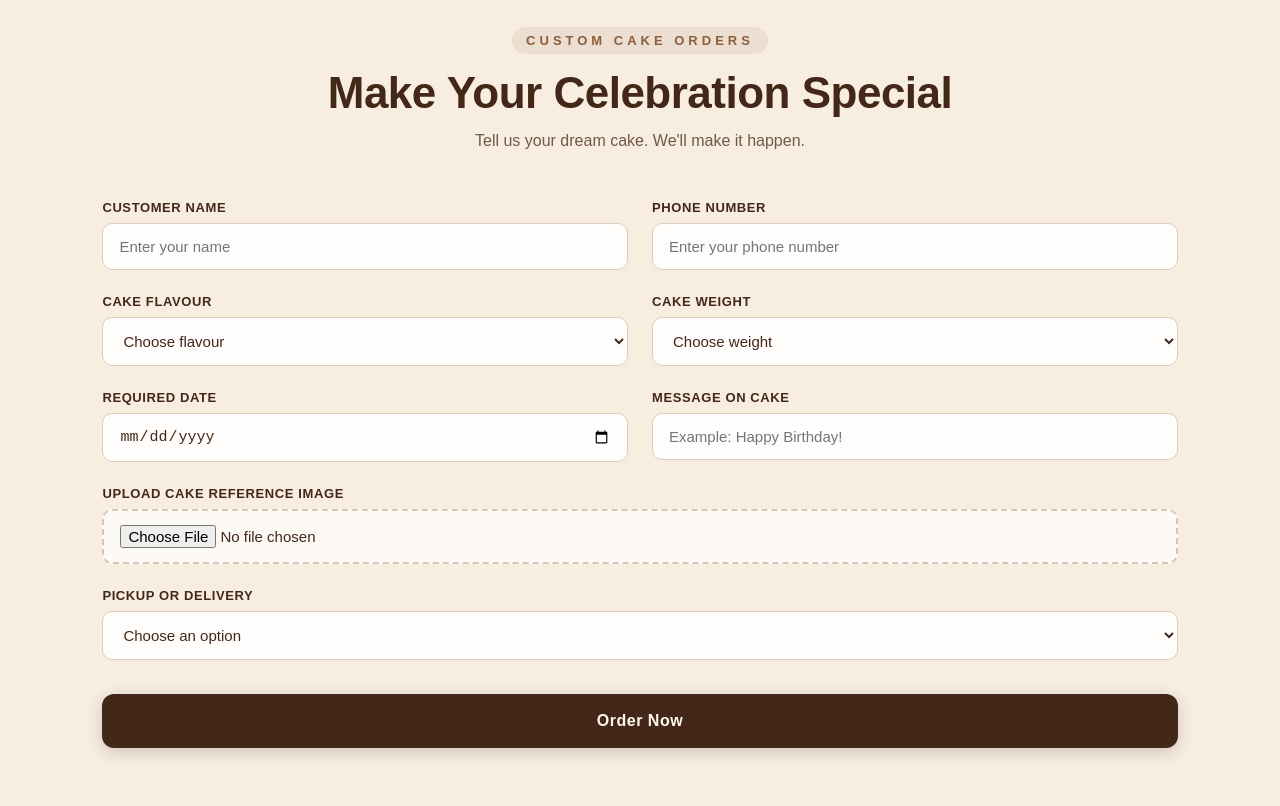
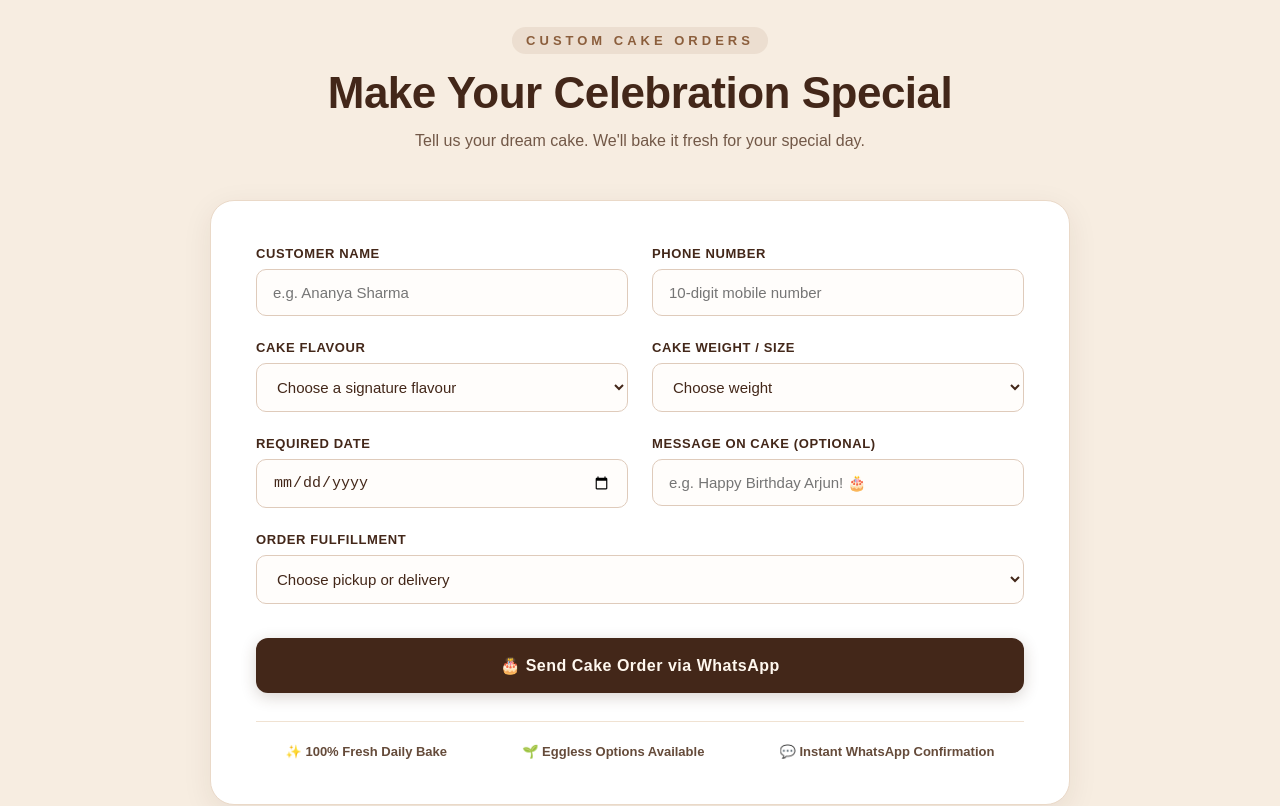
Before and after one commit to Vignesh0018/bakery-website, a React (Vite) app: page / in a window 1280 px wide. Shown: the part 1560-2366 px from the top of the page. Built offline with nearby package versions, Linux system fonts and the light colour scheme; no server answers; the database is empty.

Commit message:
Auto update: 2026-11-22 15:19:09

```diff
--- a/src/pages/Order.jsx
+++ b/src/pages/Order.jsx
@@ -1,15 +1,19 @@
-import React, { useState } from "react";
+import { useState } from "react";
 import { supabase } from "../lib/supabase";
 import "../styles/Order.css";
 
 function Order() {
   const [submitting, setSubmitting] = useState(false);
+  const [successMessage, setSuccessMessage] = useState("");
+  const [errorMessage, setErrorMessage] = useState("");
 
   const handleSubmit = async (event) => {
     event.preventDefault();
 
     if (submitting) return;
 
+    setSuccessMessage("");
+    setErrorMessage("");
     setSubmitting(true);
 
     try {
@@ -43,48 +47,48 @@ function Order() {
           address: null,
           items: orderItems,
           total_amount: 0,
-          payment_method: "Not specified",
+          payment_method: "WhatsApp / Direct Confirmation",
           order_status: "Pending",
-          notes: `Custom cake order | Required date: ${date} | ${delivery}`,
+          notes: `Custom cake order | Date: ${date} | Type: ${delivery}`,
         },
       ]);
 
       if (error) {
         console.error("Order database error:", error);
-        alert("Unable to save your order. Please try again.");
+        setErrorMessage("Unable to save your order to our system. Please reach out via WhatsApp directly.");
         return;
       }
 
-      // WhatsApp message
+      // Format WhatsApp message
       const whatsappNumber = "919876543210";
 
-      const orderMessage = `
-Hello The Golden Crust!
+      const orderMessage = `Hello The Golden Crust!
 
-I would like to place a custom cake order.
-
+I would like to place a custom cake order:
 Customer Name: ${name}
 Phone Number: ${phone}
 Cake Flavour: ${flavour}
 Cake Weight: ${weight}
 Required Date: ${date}
 Cake Message: ${message || "No message"}
-Order Type: ${delivery}
+Delivery Type: ${delivery}
 
-Please confirm the price and availability.
-`;
+Please confirm price and availability. Thank you!`;
 
-      const whatsappURL =
-        `https://wa.me/${whatsappNumber}?text=${encodeURIComponent(orderMessage)}`;
+      const whatsappURL = `https://wa.me/${whatsappNumber}?text=${encodeURIComponent(
+        orderMessage
+      )}`;
 
       window.open(whatsappURL, "_blank");
 
-      alert("Your order has been saved successfully!");
+      setSuccessMessage(
+        "🎉 Your cake request has been submitted! WhatsApp has been opened to finalize your details."
+      );
 
       event.target.reset();
-    } catch (error) {
-      console.error("Unexpected order error:", error);
-      alert("Something went wrong. Please try again.");
+    } catch (err) {
+      console.error("Unexpected order error:", err);
+      setErrorMessage("Something went wrong. Please call or WhatsApp us directly.");
     } finally {
       setSubmitting(false);
     }
@@ -95,28 +99,41 @@ Please confirm the price and availability.
       <div className="order-heading">
         <p>CUSTOM CAKE ORDERS</p>
         <h2>Make Your Celebration Special</h2>
-        <span>
-          Tell us your dream cake. We'll make it happen.
-        </span>
+        <span>Tell us your dream cake. We&apos;ll bake it fresh for your special day.</span>
       </div>
+
+      <div className="order-form-container">
+        {successMessage && (
+          <div className="order-banner-success">
+            {successMessage}
+          </div>
+        )}
+
+        {errorMessage && (
+          <div className="order-banner-error">
+            {errorMessage}
+          </div>
+        )}
 
         <form className="order-form" onSubmit={handleSubmit}>
           <div className="form-group">
-          <label>Customer Name</label>
+            <label htmlFor="order-cust-name">Customer Name</label>
             <input
+              id="order-cust-name"
               type="text"
               name="name"
-            placeholder="Enter your name"
+              placeholder="e.g. Ananya Sharma"
               required
             />
           </div>
 
           <div className="form-group">
-          <label>Phone Number</label>
+            <label htmlFor="order-cust-phone">Phone Number</label>
             <input
+              id="order-cust-phone"
               type="tel"
               name="phone"
-            placeholder="Enter your phone number"
+              placeholder="10-digit mobile number"
               pattern="[0-9]{10}"
               title="Enter a 10-digit phone number"
               required
@@ -124,33 +141,35 @@ Please confirm the price and availability.
           </div>
 
           <div className="form-group">
-          <label>Cake Flavour</label>
-          <select name="flavour" required>
-            <option value="">Choose flavour</option>
-            <option>Chocolate</option>
-            <option>Black Forest</option>
-            <option>White Forest</option>
-            <option>Butterscotch</option>
-            <option>Vanilla</option>
-            <option>Red Velvet</option>
+            <label htmlFor="order-cake-flavour">Cake Flavour</label>
+            <select id="order-cake-flavour" name="flavour" required>
+              <option value="">Choose a signature flavour</option>
+              <option>Belgian Dark Chocolate</option>
+              <option>Classic Black Forest</option>
+              <option>White Forest & Berry</option>
+              <option>Caramel Butterscotch</option>
+              <option>Madagascar Vanilla</option>
+              <option>Red Velvet Cream Cheese</option>
+              <option>Fresh Fruit Gateau</option>
             </select>
           </div>
 
           <div className="form-group">
-          <label>Cake Weight</label>
-          <select name="weight" required>
+            <label htmlFor="order-cake-weight">Cake Weight / Size</label>
+            <select id="order-cake-weight" name="weight" required>
               <option value="">Choose weight</option>
-            <option>500 Grams</option>
-            <option>1 KG</option>
-            <option>1.5 KG</option>
-            <option>2 KG</option>
-            <option>3 KG</option>
+              <option>500 Grams (Serves 4–6)</option>
+              <option>1 KG (Serves 8–10)</option>
+              <option>1.5 KG (Serves 12–15)</option>
+              <option>2 KG (Serves 16–20)</option>
+              <option>3 KG (Serves 25+)</option>
             </select>
           </div>
 
           <div className="form-group">
-          <label>Required Date</label>
+            <label htmlFor="order-cake-date">Required Date</label>
             <input
+              id="order-cake-date"
               type="date"
               name="date"
               min={new Date().toLocaleDateString("en-CA")}
@@ -159,28 +178,20 @@ Please confirm the price and availability.
           </div>
 
           <div className="form-group">
-          <label>Message on Cake</label>
+            <label htmlFor="order-cake-message">Message on Cake (Optional)</label>
             <input
+              id="order-cake-message"
               type="text"
               name="message"
-            placeholder="Example: Happy Birthday!"
+              placeholder="e.g. Happy Birthday Arjun! 🎂"
             />
           </div>
 
           <div className="form-group full-width">
-          <label>Upload Cake Reference Image</label>
-          <input
-            type="file"
-            name="reference"
-            accept="image/*"
-          />
-        </div>
-
-        <div className="form-group full-width">
-          <label>Pickup or Delivery</label>
-          <select name="delivery" required>
-            <option value="">Choose an option</option>
-            <option>Store Pickup</option>
+            <label htmlFor="order-cake-delivery">Order Fulfillment</label>
+            <select id="order-cake-delivery" name="delivery" required>
+              <option value="">Choose pickup or delivery</option>
+              <option>Store Pickup (Thiruthani Bakehouse)</option>
               <option>Home Delivery</option>
             </select>
           </div>
@@ -190,9 +201,22 @@ Please confirm the price and availability.
             className="submit-order"
             disabled={submitting}
           >
-          {submitting ? "Submitting Order..." : "Order Now"}
+            {submitting ? "Submitting Order Request..." : "🎂 Send Cake Order via WhatsApp"}
           </button>
         </form>
+
+        <div className="order-trust-badges">
+          <div className="order-trust-item">
+            <span>✨ 100% Fresh Daily Bake</span>
+          </div>
+          <div className="order-trust-item">
+            <span>🌱 Eggless Options Available</span>
+          </div>
+          <div className="order-trust-item">
+            <span>💬 Instant WhatsApp Confirmation</span>
+          </div>
+        </div>
+      </div>
     </section>
   );
 }
```
Lines whose indentation alone changed are shown as unchanged.
